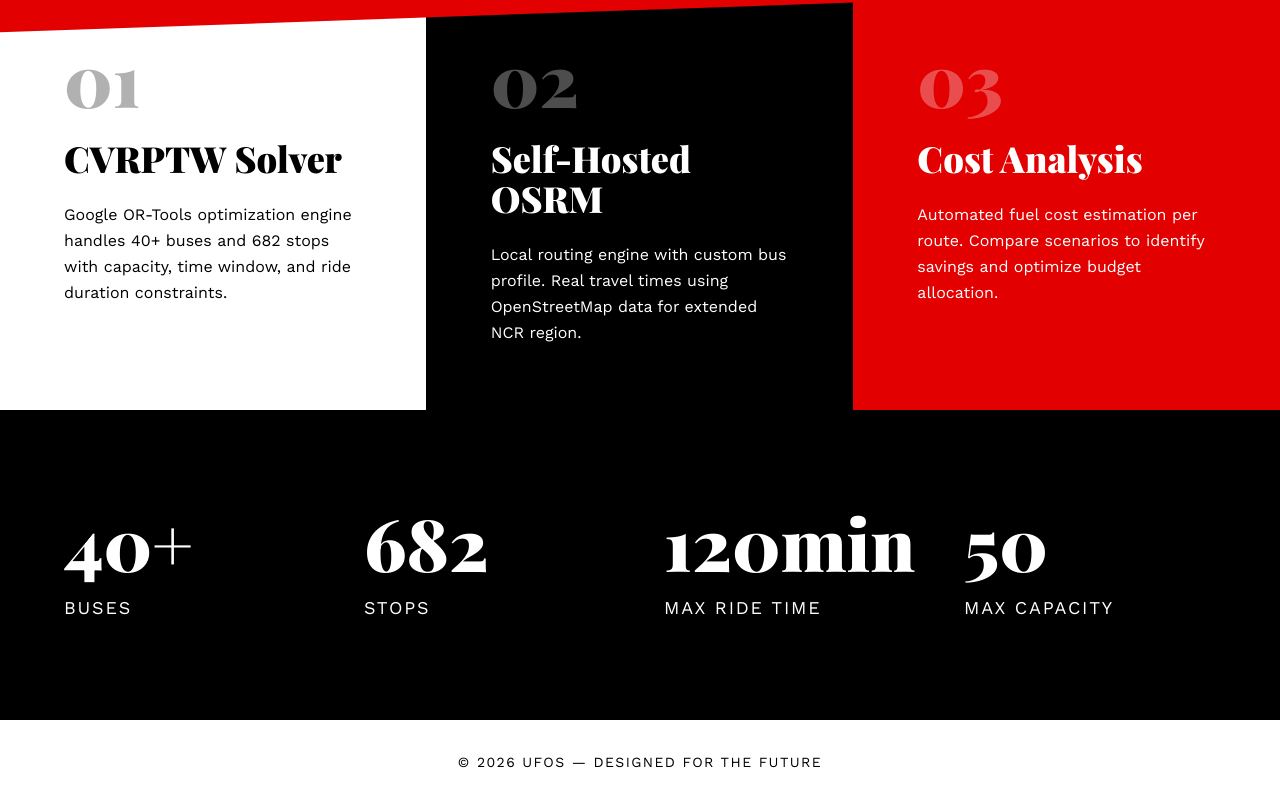
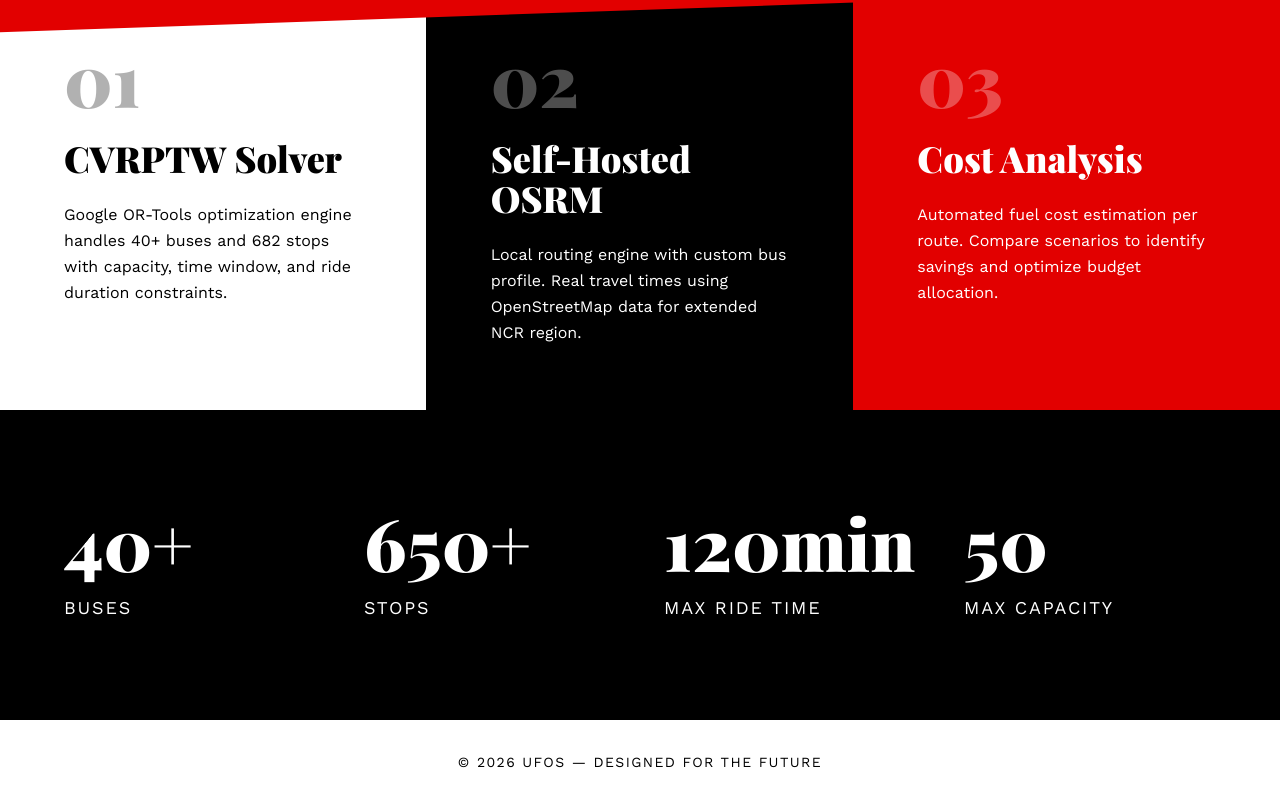
Before and after one commit to NamanKatewa/Minor-Project, a Next.js app in the folder web/: page / in a window 1280 px wide. Shown: the part 1116-1920 px from the top of the page. Built offline with nearby package versions, Linux system fonts and the light colour scheme; no server answers.

Commit message:
chore: Text Change

```diff
--- a/web/src/app/page.tsx
+++ b/web/src/app/page.tsx
@@ -111,7 +111,7 @@
 					</div>
 				</div>
 				<div>
-					<div className="mb-4 font-black font-serif text-7xl">682</div>
+					<div className="mb-4 font-black font-serif text-7xl">650+</div>
 					<div className="font-sans text-lg uppercase tracking-widest">
 						Stops
 					</div>
```
